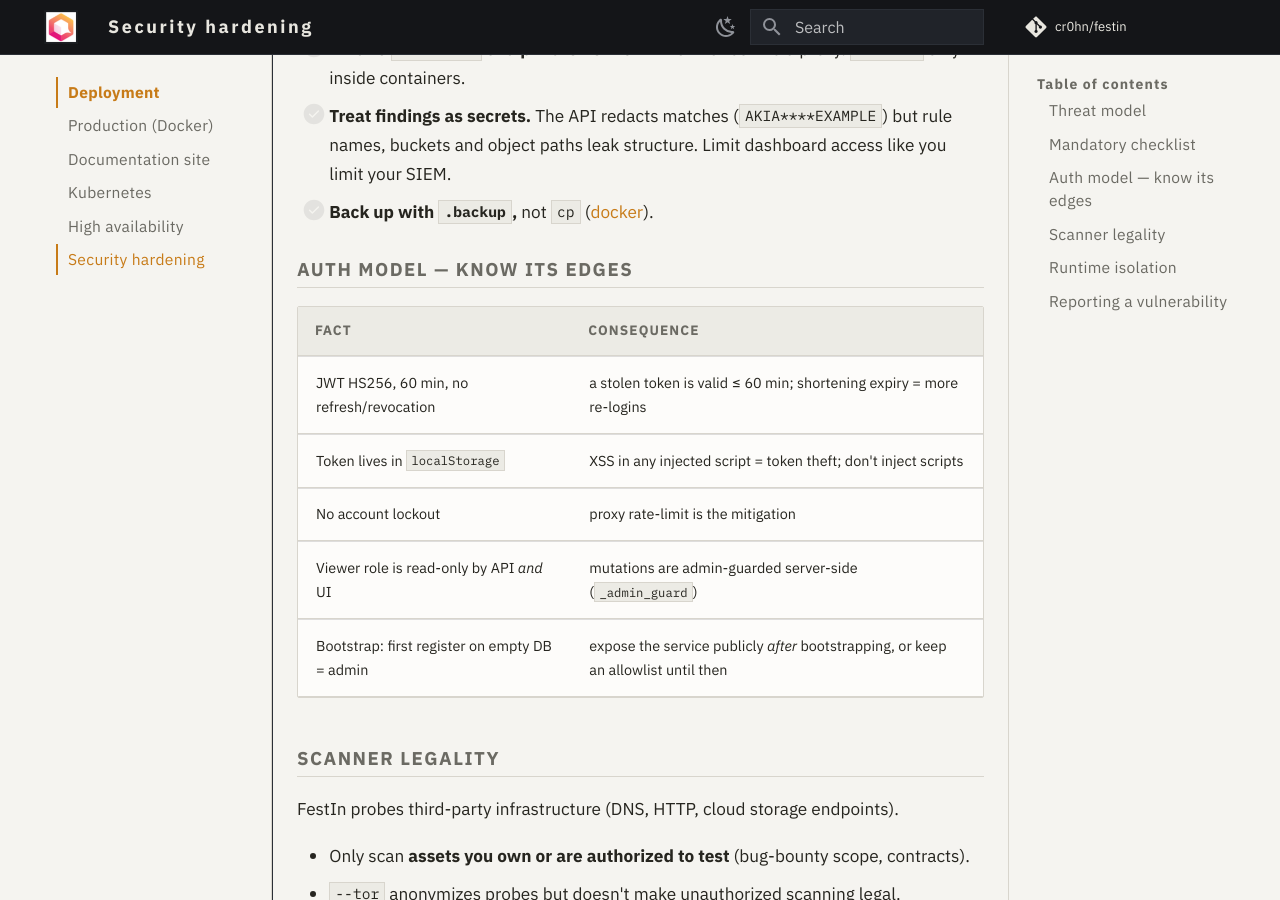
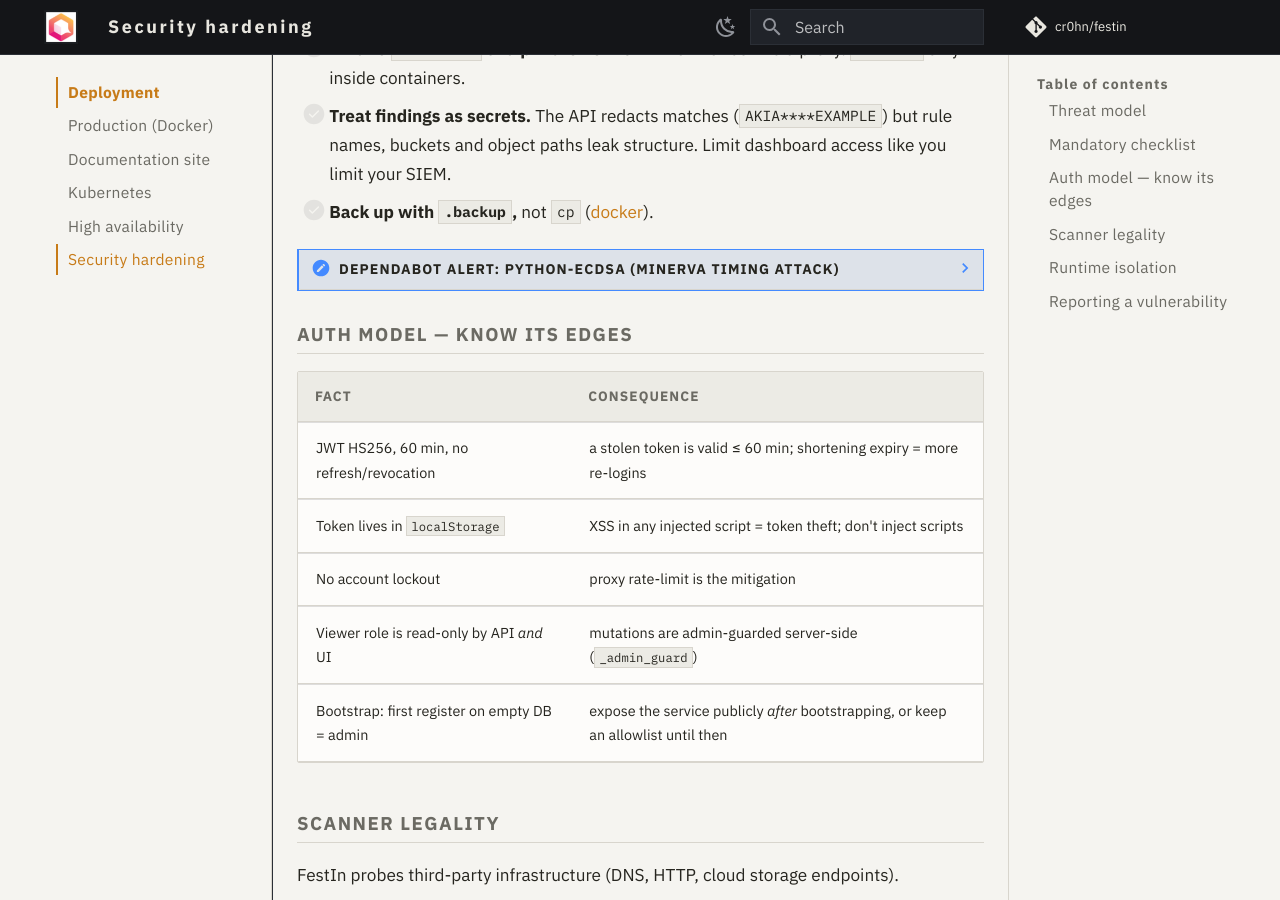
Before and after one commit to cr0hn/festin, an MkDocs documentation site: the page built from docs/deploy/security.md, in a window 1280 px wide and 900 px high, scrolled down 1325 px. Built offline with MkDocs 1.6.1 and Material for MkDocs 9.7.7, drawn with Linux system fonts in a browser that asks for light colours; comment, search, counter and statistics services are not loaded; some of the changed lines change nothing that is shown.

Commit message:
docs(security): document python-ecdsa dependabot alert disposition
ecdsa is a transitive dep of python-jose (JWT). FestIn uses HS256 only —
import tracing proves ecdsa is never loaded at runtime, so the Minerva
P-256 timing attack does not apply. Alert dismissed on GitHub with this
rationale; note added to the security docs.

```diff
--- a/docs/deploy/security.md
+++ b/docs/deploy/security.md
@@ -35,6 +35,13 @@
 - [ ] **Bind to `127.0.0.1` or a private network** when not behind a proxy. `0.0.0.0` only inside containers.
 - [ ] **Treat findings as secrets.** The API redacts matches (`AKIA****EXAMPLE`) but rule names, buckets and object paths leak structure. Limit dashboard access like you limit your SIEM.
 - [ ] **Back up with `.backup`,** not `cp` ([docker](docker.md#data-lifecycle)).
+??? note "Dependabot alert: python-ecdsa (Minerva timing attack)"
+    `ecdsa` is a transitive dependency of `python-jose` (JWT support).
+    FestIn only uses **HS256** (symmetric HMAC) — module-level import
+    tracing confirms `ecdsa` is **never imported** at runtime, so the
+    P-256 timing attack does not apply. The alert is dismissed with this
+    justification. If you ever switch to asymmetric algorithms (ES256),
+    replace `python-jose` with PyJWT and re-evaluate.
 
 ## Auth model — know its edges
 
```
